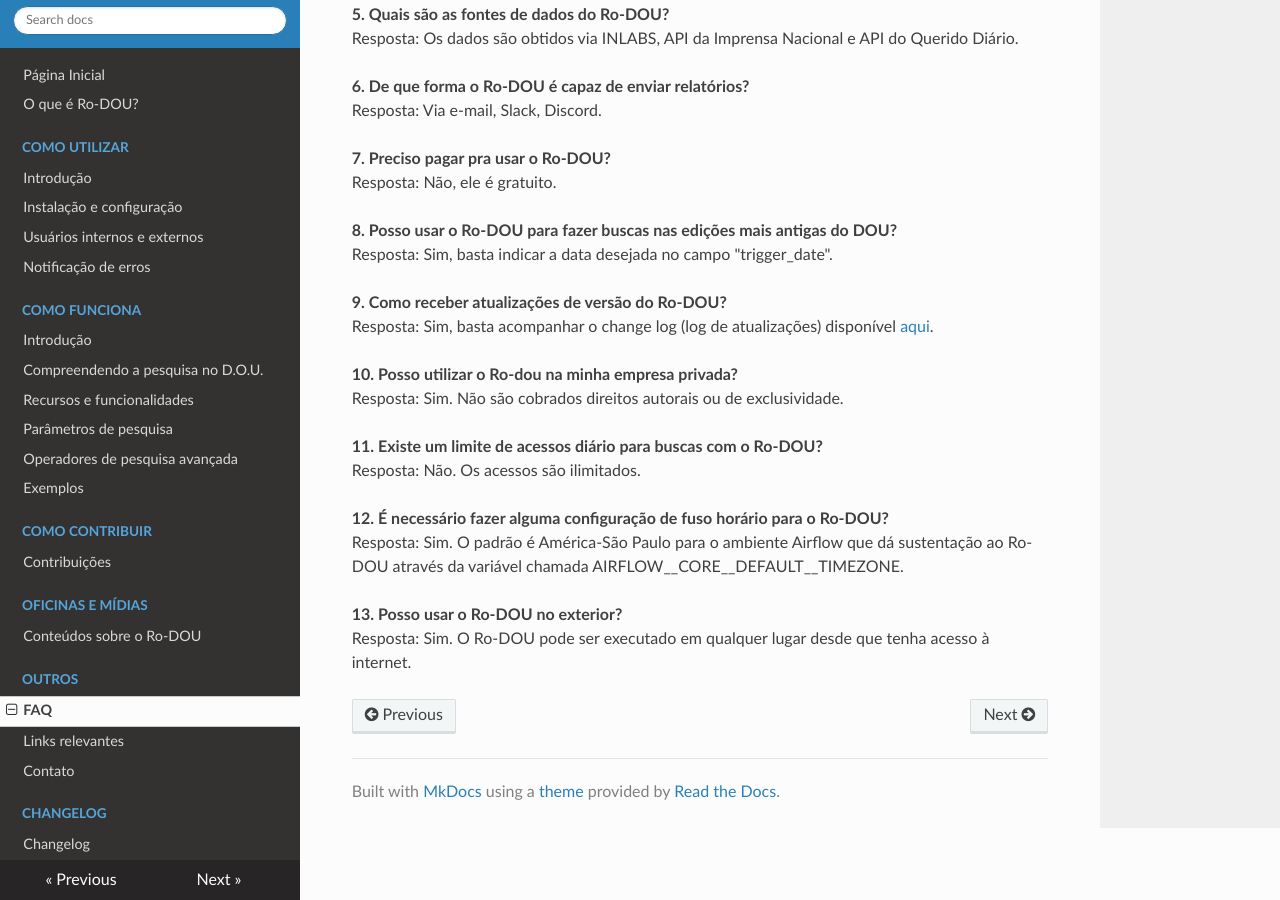
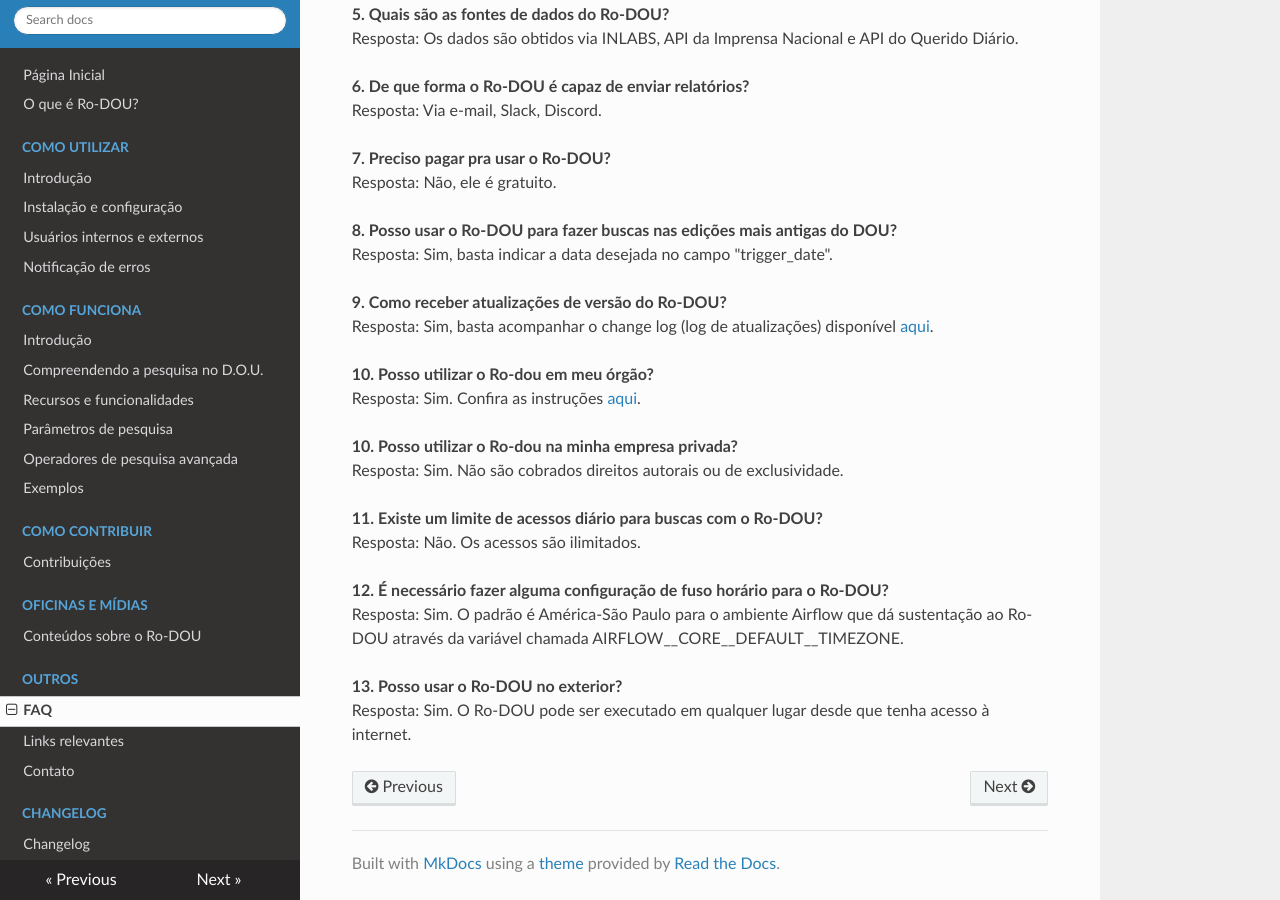
Before and after one commit to gestaogovbr/Ro-dou, an MkDocs documentation site: the page built from docs/docs/outros/faq.md, in a window 1280 px wide and 900 px high, scrolled down 536 px. Built offline with MkDocs 1.6.1, drawn with Linux system fonts in a browser that asks for light colours; nearby versions of some CDN libraries.

Commit message:
Add question

```diff
--- a/docs/docs/outros/faq.md
+++ b/docs/docs/outros/faq.md
@@ -29,6 +29,9 @@
 **9. Como receber atualizações de versão do Ro-DOU?** <br>
 Resposta: Sim, basta acompanhar o change log (log de atualizações) disponível [aqui](https://gestaogovbr.github.io/Ro-dou/changelog/changelog/). <br>
 
+**10. Posso utilizar o Ro-dou em meu órgão?** <br>
+Resposta: Sim. Confira as instruções [aqui](https://gestaogovbr.github.io/Ro-dou/como_utilizar/usuarios/).
+
 **10. Posso utilizar o Ro-dou na minha empresa privada?** <br>
 Resposta: Sim. Não são cobrados direitos autorais ou de exclusividade. <br>
 
```
